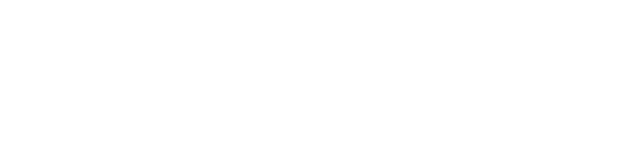
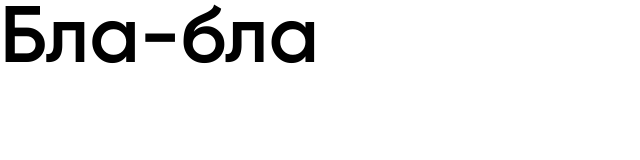
Before and after one commit to Snoppei/Mi-Electro, a plain HTML site: page index.html in a window 1280 px wide. Shown: the top 160 px of the page, without its empty margins (0-640 px from the left). Drawn offline with Linux system fonts and the light colour scheme.

Commit message:
upd: minor changes

```diff
--- a/index.html
+++ b/index.html
@@ -4,13 +4,14 @@
     <meta charset="UTF-8">
     <meta name="viewport" content="width=device-width, initial-scale=1.0">
     <title>Mi-Electro</title>
+    <link rel="stylesheet" href="style.css">
 </head>
 <body>
     <header class="header">
 
     </header>
     <section class="hero">
-
+        <h1>Бла-бла</h1>
     </section>
 </body>
 </html>
--- a/style.css
+++ b/style.css
@@ -37,7 +37,16 @@ body {
 }
 
 @media (min-width: 1200px) { /* для desktop экранов более 1200 px */
-
+    h1 {
+        font-family: 'Gilroy', sans-serif;
+        font-size: 80px;
+        font-weight: 600;
+        line-height: 80px;
+        text-align: left;
+    }
+    .hero {
+        height: 1861px;
+    }
 }
 
 @media (max-width: 1200px) { /* для экранов до 1200 px*/
```
